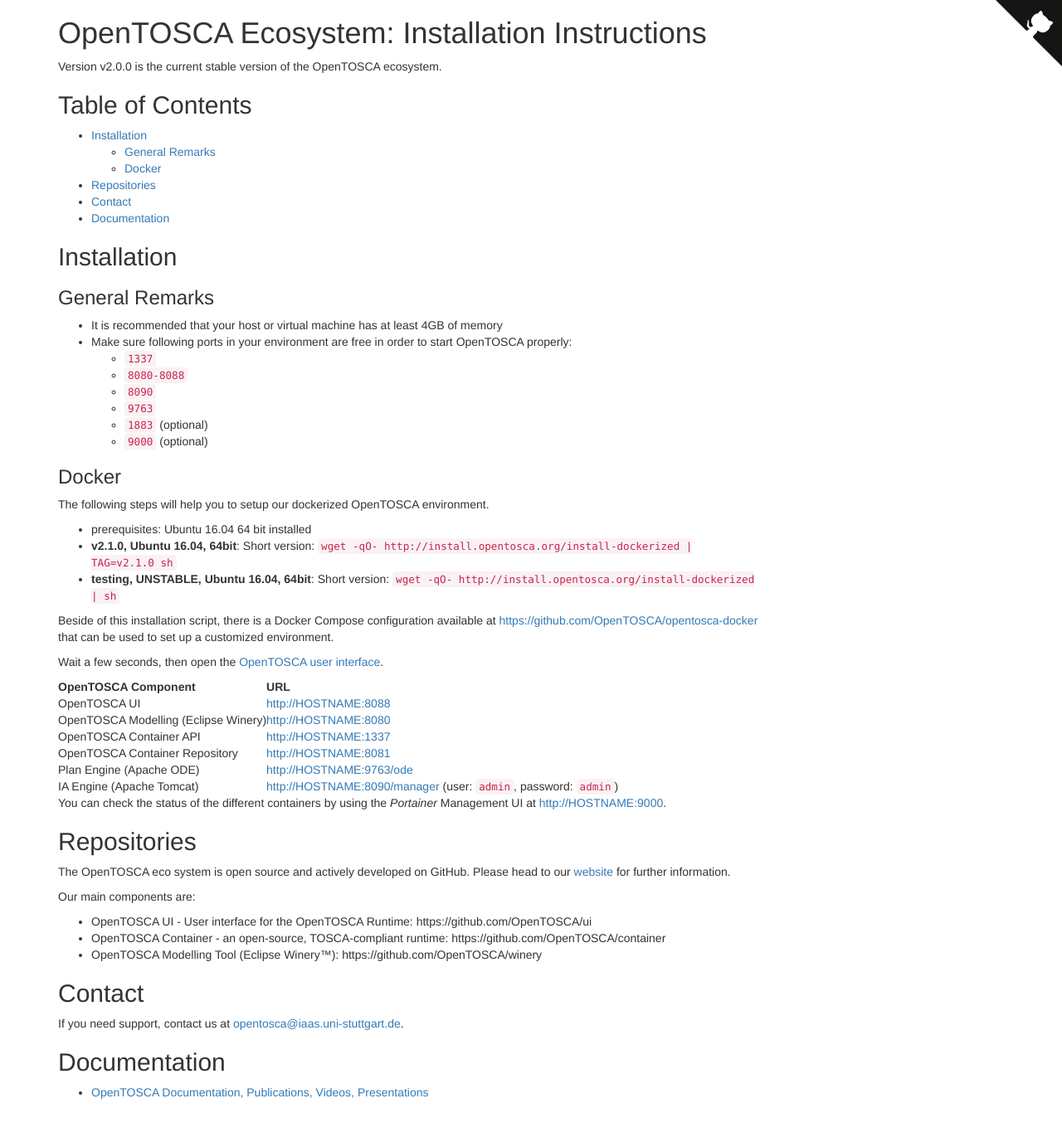
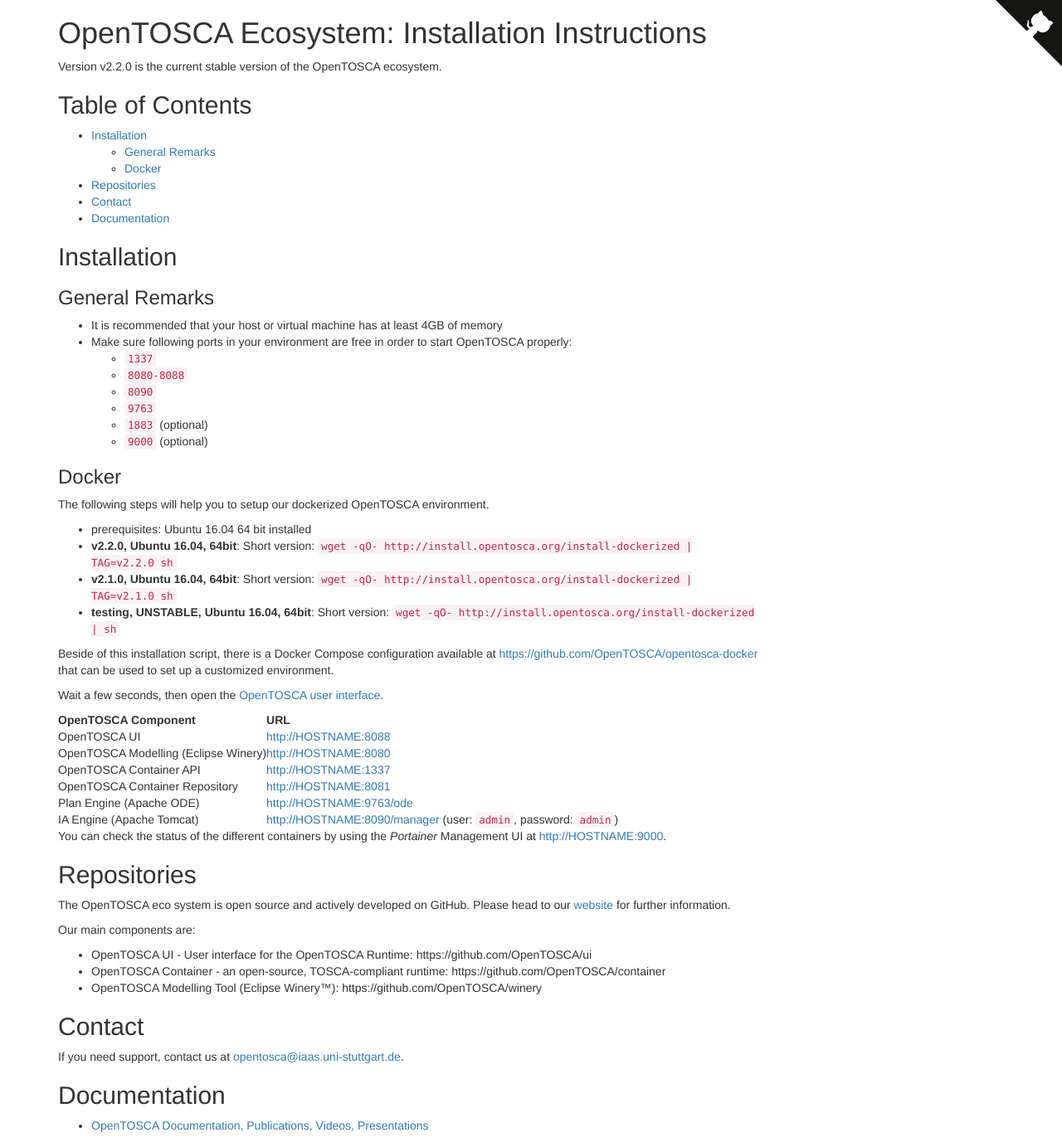
Before and after one commit to OpenTOSCA/install.opentosca.org, a Jekyll site: the page built from index.md, in a window 1280 px wide. Shown: the whole page at 83% size. Built offline with Jekyll 4.4.1, drawn with Linux system fonts in a browser that asks for light colours; comment, search, counter and statistics services are not loaded; our own code applies the rules of GitHub Pages for plain Markdown files; before the commit the page ends 1337 px from its top, so only the background shows below that.

Commit message:
Add new release version

```diff
--- a/index.md
+++ b/index.md
@@ -3,7 +3,7 @@
 ---
 # OpenTOSCA Ecosystem: Installation Instructions
 
-Version v2.0.0 is the current stable version of the OpenTOSCA ecosystem.
+Version v2.2.0 is the current stable version of the OpenTOSCA ecosystem.
 
 ## Table of Contents
 
@@ -32,6 +32,7 @@
 The following steps will help you to setup our dockerized OpenTOSCA environment.
 
 - prerequisites: Ubuntu 16.04 64 bit installed
+- **v2.2.0, Ubuntu 16.04, 64bit**: Short version: `wget -qO- http://install.opentosca.org/install-dockerized | TAG=v2.2.0 sh`
 - **v2.1.0, Ubuntu 16.04, 64bit**: Short version: `wget -qO- http://install.opentosca.org/install-dockerized | TAG=v2.1.0 sh`
 - **testing, UNSTABLE, Ubuntu 16.04, 64bit**: Short version: `wget -qO- http://install.opentosca.org/install-dockerized | sh`
 
```
